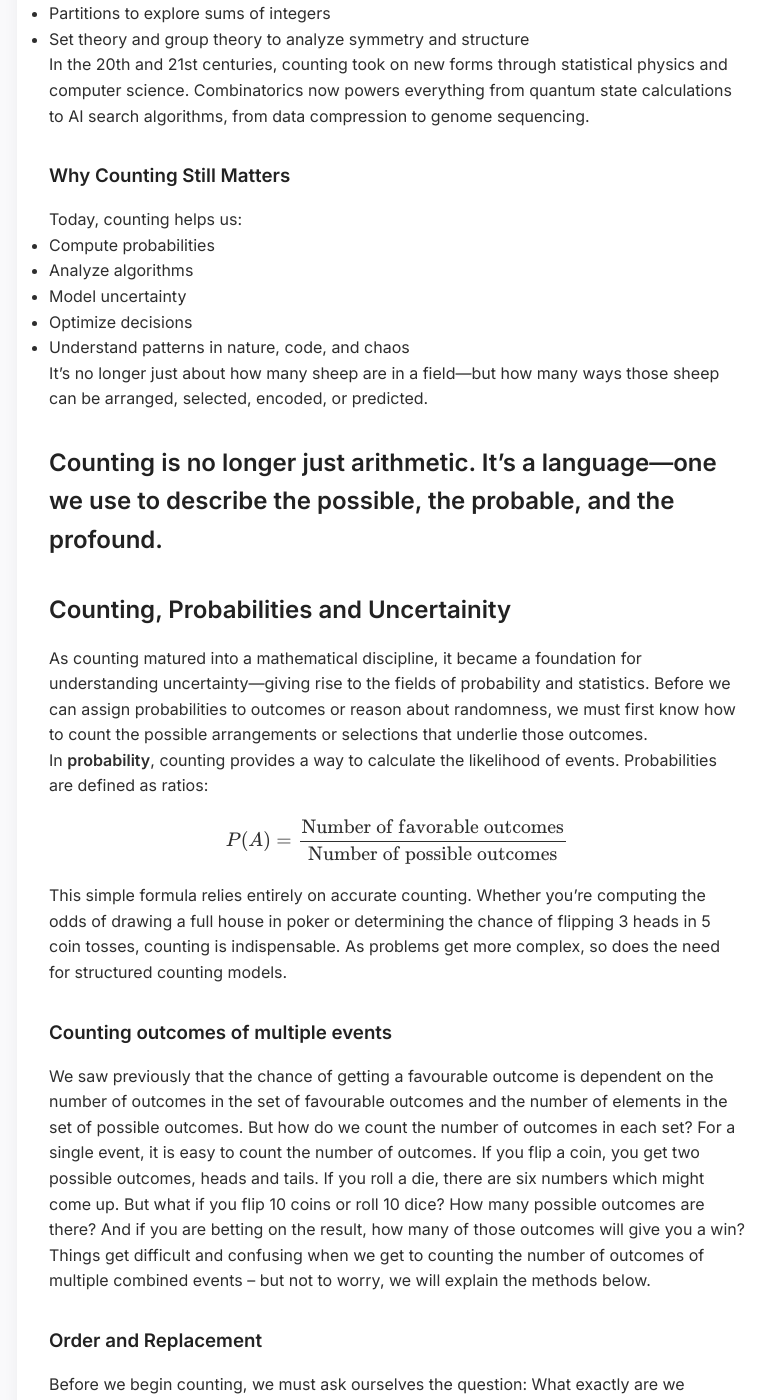
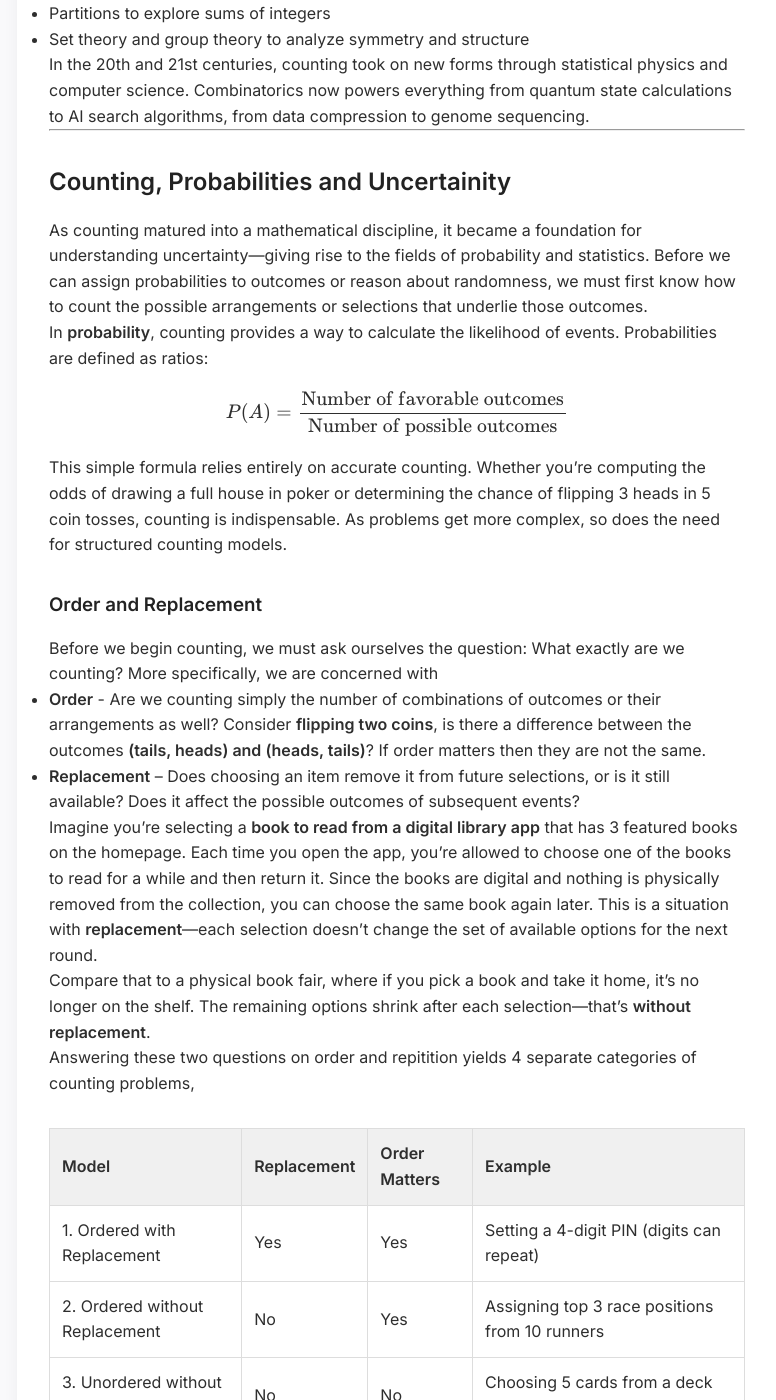
Before and after one commit to 21f3002975/21f3002975.github.io, a Jekyll site: the page built from index.md, in a window 1280 px wide and 1400 px high, scrolled down 996 px. Shown: the whole window, without its empty margins (307-1083 px from the left). Built offline with Jekyll 4.4.1, drawn with Linux system fonts in a browser that asks for light colours; nearby versions of some CDN libraries; some of the changed text lies outside the part shown.

Commit message:
Story proof update

```diff
--- a/index.md
+++ b/index.md
@@ -9,22 +9,22 @@ mathjax: true
 ## The Story of Counting: From Pebbles to Probability
 
 Long before equations, calculators, or even written language, humans were counting.
-
+<br>
 Imagine a shepherd, thousands of years ago, watching over his flock in the fading light of dusk. With no numerals or notations, he dropped a pebble into a pouch for every sheep that wandered past his hut at night. The next morning, he poured the pebbles out and, one by one, matched them to the sheep leaving the pen. If one pebble remained, he knew a sheep was missing. This wasn’t math as we think of it—but it was counting in its most primal form: a method to track, compare, and reason.
-
+<br>
 Over time, fingers gave way to tally marks etched on bones and stones. As trade and civilizations grew, so did the complexity of counting. The Egyptians tracked harvests, the Babylonians devised base-60 counting systems, and merchants used tokens and abacuses to track inventories and debts.
-
+<br>
 But counting wasn’t just about keeping track. It became a tool for exploring possibilities.
 
 ### The Rise of Structured Counting
 
-In ancient India and the Islamic Golden Age, scholars began to ask deeper questions:
+At the turn of the first millennium, scholars began to ask deeper questions:
 *“In how many ways can you arrange objects?”*
 *“What happens if repetitions are allowed?”*
 These questions gave birth to early theories of permutations and combinations— the building blocks of what we now call combinatorics.
-
-Centuries later, in 17th-century Europe, minds like Blaise Pascal and Pierre de Fermat formalized counting in the context of uncertainty. Their letters back and forth laid the foundation for probability theory—a revolutionary idea that chance could be measured, predicted, and even calculated.
-
+<br>
+Centuries later, in 1700s Europe, minds like Blaise Pascal and Pierre de Fermat formalized counting in the context of uncertainty. Their letters back and forth laid the foundation for probability theory—a revolutionary idea that chance could be measured, predicted, and even calculated.
+<br>
 Counting, once a shepherd’s survival skill, had become a scientific discipline.
 
 ### From Enlightenment to Algorithms
@@ -34,28 +34,15 @@ As the world entered the era of reason and then computation, counting evolved ag
 - Generating functions to encode sequences
 - Partitions to explore sums of integers
 - Set theory and group theory to analyze symmetry and structure
-
+<br>
 In the 20th and 21st centuries, counting took on new forms through statistical physics and computer science. Combinatorics now powers everything from quantum state calculations to AI search algorithms, from data compression to genome sequencing.
 
-### Why Counting Still Matters
-
-Today, counting helps us:
-
-- Compute probabilities
-- Analyze algorithms
-- Model uncertainty
-- Optimize decisions
-- Understand patterns in nature, code, and chaos
-
-It’s no longer just about how many sheep are in a field—but how many ways those sheep can be arranged, selected, encoded, or predicted.
-
-Counting is no longer just arithmetic. It’s a language—one we use to describe the possible, the probable, and the profound.
 ---
 
 ## Counting, Probabilities and Uncertainity
 
 As counting matured into a mathematical discipline, it became a foundation for understanding uncertainty—giving rise to the fields of probability and statistics. Before we can assign probabilities to outcomes or reason about randomness, we must first know how to count the possible arrangements or selections that underlie those outcomes.
-
+<br>
 In **probability**, counting provides a way to calculate the likelihood of events. Probabilities are defined as ratios:
 
 $$
@@ -64,27 +51,19 @@ $$
 
 This simple formula relies entirely on accurate counting. Whether you're computing the odds of drawing a full house in poker or determining the chance of flipping 3 heads in 5 coin tosses, counting is indispensable. As problems get more complex, so does the need for structured counting models.
 
-### Counting outcomes of multiple events
-
-We saw previously that the chance of getting a favourable outcome is dependent on the number of outcomes in the set of favourable outcomes and the number of elements in the set of possible outcomes. But how do we count the number of outcomes in each set?
-For a single event, it is easy to count the number of outcomes. If you flip a coin, you get two possible outcomes, heads and tails. If you roll a die, there are six numbers which might come up.
-But what if you flip 10 coins or roll 10 dice? How many possible outcomes are there? And if you are betting on the result, how many of those outcomes will give you a win?
-
-Things get difficult and confusing when we get to counting the number of outcomes of multiple combined events – but not to worry, we will explain the methods below.
-
 ### Order and Replacement
 
 Before we begin counting, we must ask ourselves the question: What exactly are we counting? More specifically, we are concerned with
-
-1) Order - Are we counting simply the number of combinations of outcomes or their arrangements as well?
+<br>
+- **Order** - Are we counting simply the number of combinations of outcomes or their arrangements as well?
 Consider **flipping two coins**, is there a difference between the outcomes **(tails, heads) and (heads, tails)**? If order matters then they are not the same.
 
-2) Replacement – Does choosing an item remove it from future selections, or is it still available? Does it affect the possible outcomes of subsequent events?
-
+- **Replacement** – Does choosing an item remove it from future selections, or is it still available? Does it affect the possible outcomes of subsequent events?
+<br>
 Imagine you're selecting a **book to read from a digital library app** that has 3 featured books on the homepage. Each time you open the app, you're allowed to choose one of the books to read for a while and then return it. Since the books are digital and nothing is physically removed from the collection, you can choose the same book again later. This is a situation with **replacement**—each selection doesn't change the set of available options for the next round.
-
+<br>
 Compare that to a physical book fair, where if you pick a book and take it home, it's no longer on the shelf. The remaining options shrink after each selection—that's **without replacement**.
-
+<br>
 Answering these two questions on order and repitition yields 4 separate categories of counting problems,
 
 
@@ -106,7 +85,7 @@ When faced with a complex-looking combinatorial identity, it’s tempting to div
 ### What is a Story Proof?
 
 A story proof doesn’t rely on manipulating symbols. Instead, it relies on **understanding what the expression actually counts**, and then telling a different “story” that counts the same thing in another way.
-
+<br>
 At its heart, a story proof answers the question:
 > *Can I interpret both sides of this identity as counting the same thing, but from different perspectives?*
 
@@ -147,7 +126,7 @@ Let’s decide **how many people to pick from Group A** and how many from Group
 - Number of ways to choose k - j people from Group B: \(\binom{n}{k - j}\)
 
 Now sum over all possible values of j (from 0 to k), and you’ve accounted for **every way to form a k-person committee from two groups**, by considering all possible combinations of contributions from Group A and B.
-
+<br>
 That’s exactly what the **left-hand side** is doing:
 
 $$
@@ -162,7 +141,7 @@ Algebraically, proving this identity is messy—it requires manipulating binomia
 - Intuitive
 
 And most importantly, it shows *why* the identity is true—not just *that* it is.
-
+<br>
 Story proofs like this are a central technique in combinatorics because they link **counting** to **context**. They turn numbers into narratives—and in doing so, reveal patterns that algebra alone might hide.
 
 ---
@@ -214,11 +193,11 @@ Now generalize this argument for k positions with n choices for each position. W
 
 Below is a simulation for illustration, go ahead tinker with it.
 
-<br><br>
+<br>
 
 <iframe src="/visualizations/ordered-replacement.html" width="100%" height="450" style="border: 1px solid #ccc; border-radius: 8px;"></iframe>
 
-<br><br>
+<br>
 
 #### ii. Story Proof
 Imagine setting a 4-digit password. Each digit (slot) has 10 options (0-9), regardless of earlier choices. Total = \( 10^4 = 10,000 \).
```
